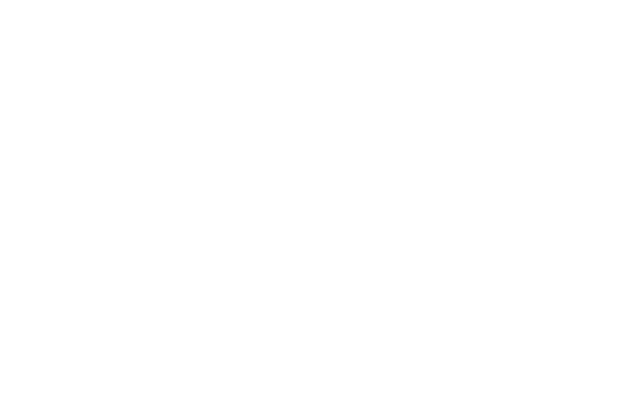
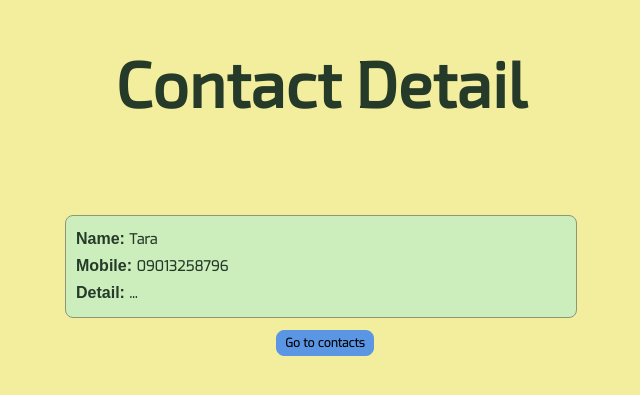
Before and after one commit to MohsenFarrokhi/dashboard, a React (Vite) app in the folder vite-project/: page /contact/4 in a window 1280 px wide. Shown: the part 205-600 px from the top of the page, without its empty margins (319-959 px from the left). Built offline with nearby package versions, Linux system fonts and the light colour scheme; data requests are answered from the project's data file.

Commit message:
Add: make styles and css ContactDetail.jsx

```diff
--- a/vite-project/db/db.json
+++ b/vite-project/db/db.json
@@ -3,7 +3,7 @@
     {
       "id": 4,
       "name": "Tara",
-      "number": "123"
+      "number": "09013258796"
     },
     {
       "id": 5,
--- a/vite-project/src/ContactDetail.jsx
+++ b/vite-project/src/ContactDetail.jsx
@@ -1,8 +1,42 @@
+import {Link, useParams} from "react-router-dom";
+import {useEffect, useState} from "react";
+import axios from "axios";
+
+const CONTACTS_API = "http://localhost:3000/contacts";
+
 const ContactDetail = () => {
-    return(
-        <div>
+    const [contact, setContact] = useState([]);
+    const {id} = useParams();
 
-        </div>
+    useEffect(() => {
+        axios.get(`${CONTACTS_API}/${id}`)
+            .then(response => {
+                setContact(response.data)
+            })
+            .catch(error => {
+                console.log(error);
+            })
+    }, [])
+
+
+    return (
+        <>
+            <div className="container">
+                <div className="header_Home">
+                    <h1 className="header_Home-text">Contact Detail</h1>
+                </div>
+                <div className="EditForm">
+                    <p className="EditForm_head">Name: <span>{contact.name}</span></p>
+
+                    <p className="EditForm_head">Mobile: <span>{contact.number}</span></p>
+                    <p className="EditForm_head">Detail: <span>{contact.detail} ...</span></p>
+                </div>
+                <Link
+                    to="/"
+                    className="BackBtn"
+                >Go to contacts</Link>
+            </div>
+        </>
     )
 }
 
--- a/vite-project/src/ContactEdit.jsx
+++ b/vite-project/src/ContactEdit.jsx
@@ -47,7 +47,6 @@
                 <p className="EditForm_head">Name: <span>{contacts.name}</span></p>
 
                 <p className="EditForm_head">Mobile: <span>{contacts.number}</span></p>
-
             </div>
             {edit ? (
                 <form onSubmit={handleSubmit}
```
